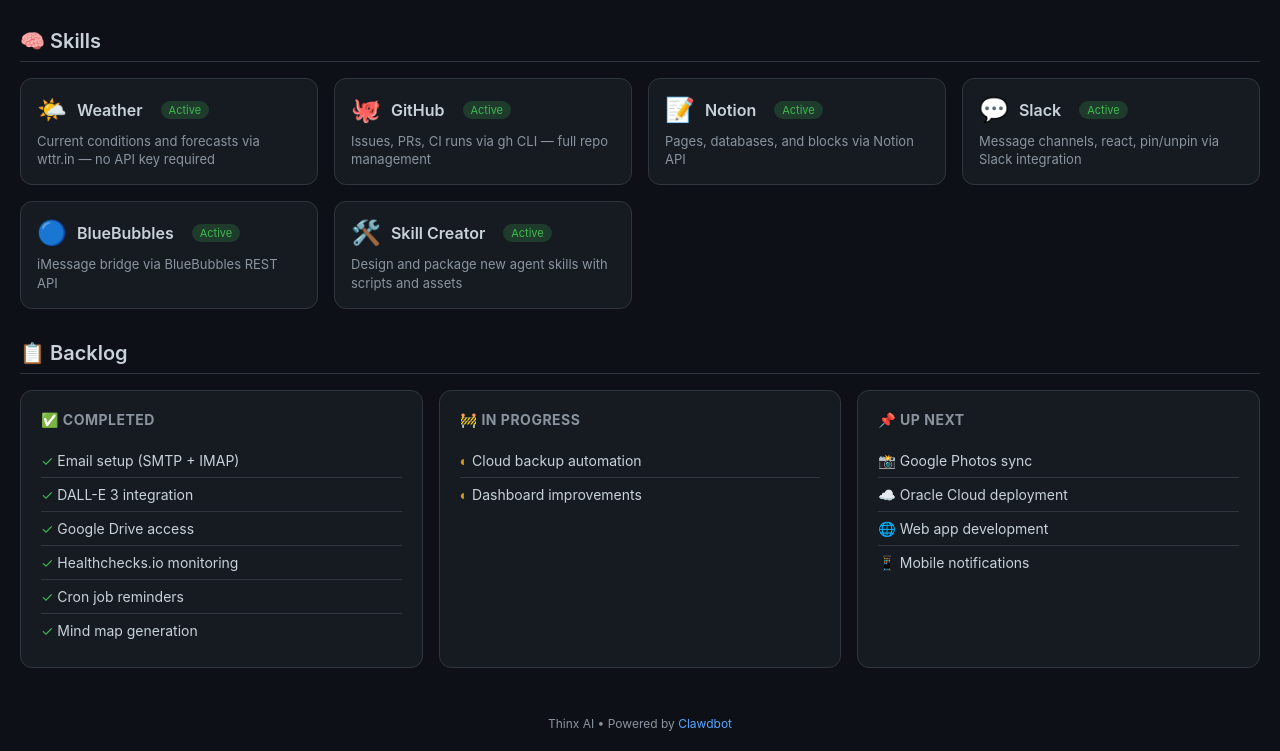
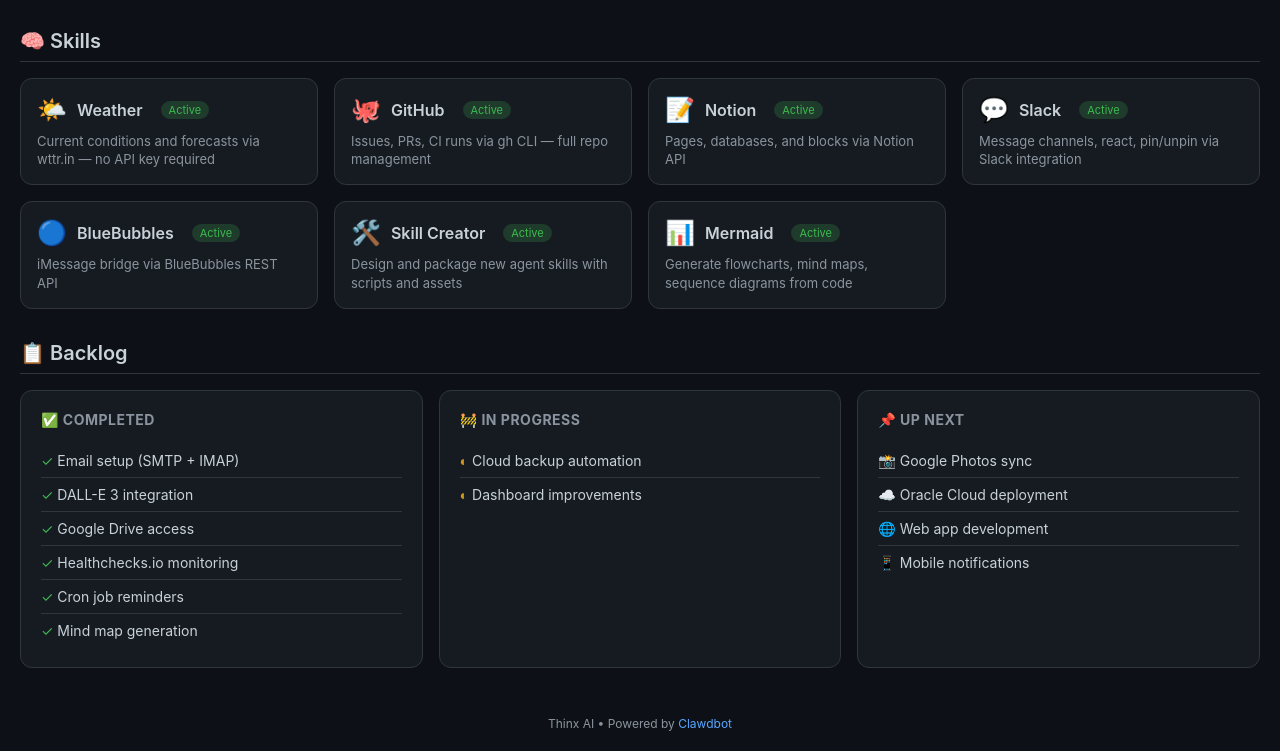
Before and after one commit to jdlongmire/thinx-dashboard, a plain HTML site: page index.html in a window 1280 px wide. Shown: the part 822-1573 px from the top of the page. Drawn offline with Linux system fonts and the light colour scheme.

Commit message:
Add Mermaid skill

```diff
--- a/index.html
+++ b/index.html
@@ -401,6 +401,15 @@
                 </div>
                 <div class="skill-desc">Design and package new agent skills with scripts and assets</div>
             </div>
+
+            <div class="skill-card">
+                <div class="skill-header">
+                    <span class="skill-icon">📊</span>
+                    <span class="skill-name">Mermaid</span>
+                    <span class="tag active">Active</span>
+                </div>
+                <div class="skill-desc">Generate flowcharts, mind maps, sequence diagrams from code</div>
+            </div>
         </div>
 
         <!-- BACKLOG -->
```
